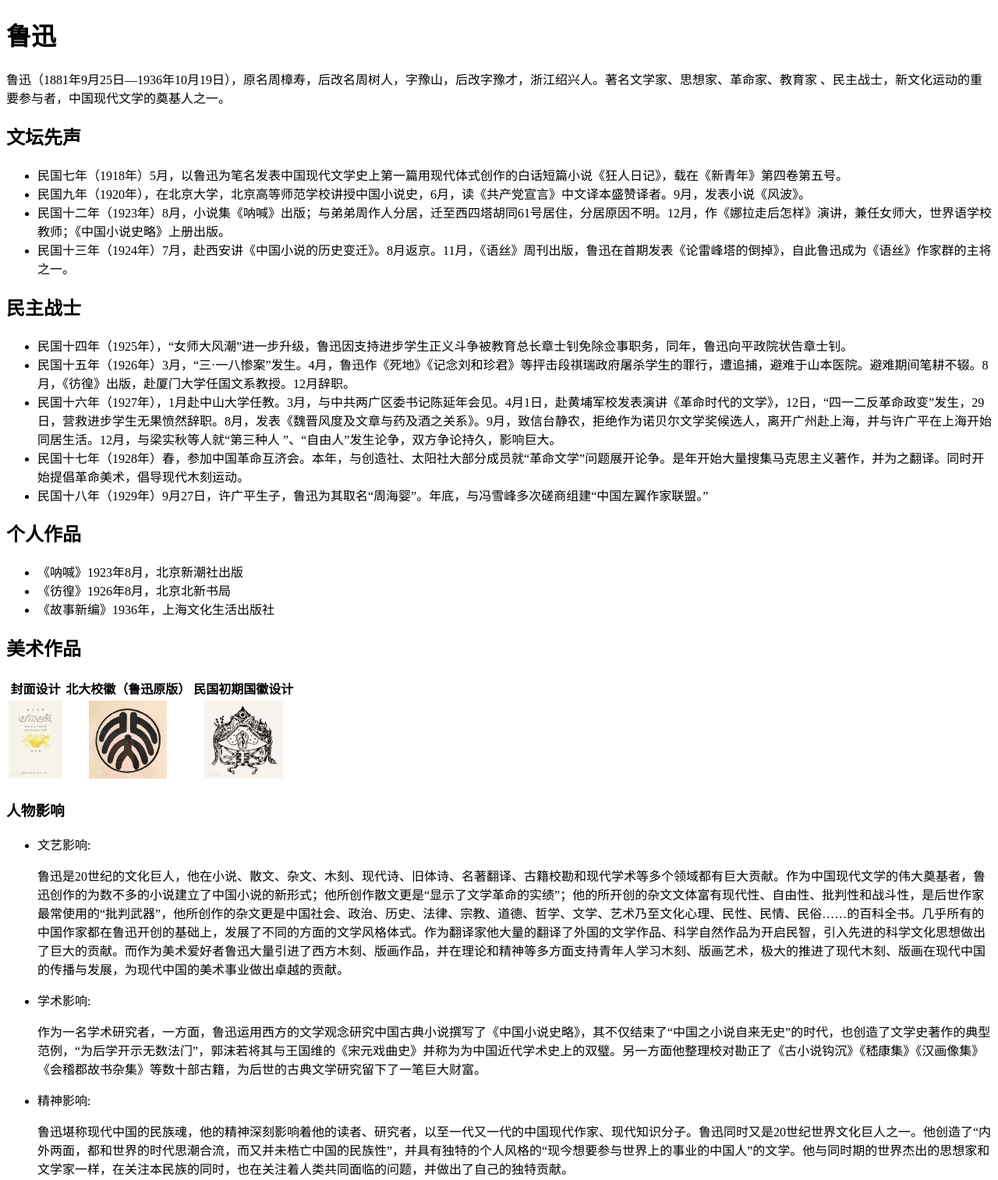
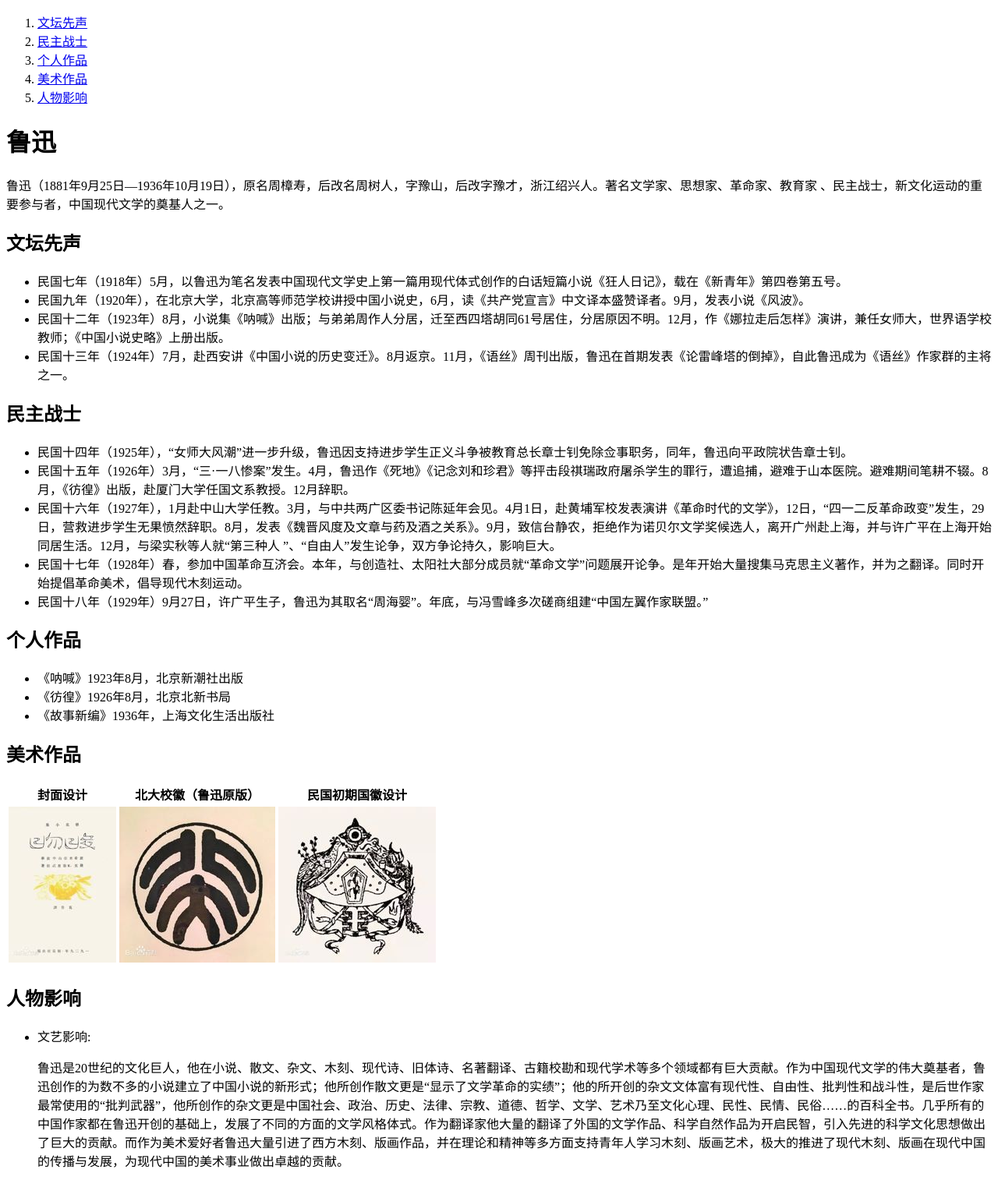
Before and after one commit to QuQyouth/luxun, a plain HTML site: page index.html in a window 1280 px wide. Shown: the top 1514 px of the page at 78% size. Drawn offline with Linux system fonts and the light colour scheme.

Commit message:
更新index.html

```diff
--- a/index.html
+++ b/index.html
@@ -4,7 +4,7 @@
 <head>
     <meta charset="UTF-8">
     <meta http-equiv="X-UA-Compatible" content="IE=edge">
-    <meta name="viewport" content="width=device-width, initial-scale=1.0">
+    <meta name="viewport" content="width=device-width, initial-scale=1.0, minimum-scale=1.0, maximum-scale=1.0, user-scalable=no">
     <title>鲁迅</title>
     <style>
         img {
@@ -14,11 +14,20 @@
 </head>
 
 <body>
+    <nav>
+        <ol>
+            <li><a href="#wen">文坛先声</a></li>
+            <li><a href="#min">民主战士</a></li>
+            <li><a href="#fam">个人作品</a></li>
+            <li><a href="#art">美术作品</a></li>
+            <li><a href="#inf">人物影响</a></li>
+        </ol>
+    </nav>
     <h1>鲁迅</h1>
     <p>
         鲁迅（1881年9月25日—1936年10月19日），原名周樟寿，后改名周树人，字豫山，后改字豫才，浙江绍兴人。著名文学家、思想家、革命家、教育家 、民主战士，新文化运动的重要参与者，中国现代文学的奠基人之一。
     </p>
-    <h2>文坛先声</h2>
+    <h2 id="wen">文坛先声</h2>
     <!-- 选中  ctrl+shift+p  emmet wrap  ul>li* -->
     <ul>
         <li>民国七年（1918年）5月，以鲁迅为笔名发表中国现代文学史上第一篇用现代体式创作的白话短篇小说《狂人日记》，载在《新青年》第四卷第五号。</li>
@@ -26,7 +35,7 @@
         <li>民国十二年（1923年）8月，小说集《呐喊》出版；与弟弟周作人分居，迁至西四塔胡同61号居住，分居原因不明。12月，作《娜拉走后怎样》演讲，兼任女师大，世界语学校教师；《中国小说史略》上册出版。</li>
         <li>民国十三年（1924年）7月，赴西安讲《中国小说的历史变迁》。8月返京。11月，《语丝》周刊出版，鲁迅在首期发表《论雷峰塔的倒掉》，自此鲁迅成为《语丝》作家群的主将之一。</li>
     </ul>
-    <h2>民主战士</h2>
+    <h2 id="min">民主战士</h2>
     <ul>
         <li>民国十四年（1925年），“女师大风潮”进一步升级，鲁迅因支持进步学生正义斗争被教育总长章士钊免除佥事职务，同年，鲁迅向平政院状告章士钊。</li>
         <li>民国十五年（1926年）3月，“三·一八惨案”发生。4月，鲁迅作《死地》《记念刘和珍君》等抨击段祺瑞政府屠杀学生的罪行，遭追捕，避难于山本医院。避难期间笔耕不辍。8月，《彷徨》出版，赴厦门大学任国文系教授。12月辞职。</li>
@@ -34,13 +43,13 @@
         <li>民国十七年（1928年）春，参加中国革命互济会。本年，与创造社、太阳社大部分成员就“革命文学”问题展开论争。是年开始大量搜集马克思主义著作，并为之翻译。同时开始提倡革命美术，倡导现代木刻运动。</li>
         <li>民国十八年（1929年）9月27日，许广平生子，鲁迅为其取名“周海婴”。年底，与冯雪峰多次磋商组建“中国左翼作家联盟。”</li>
     </ul>
-    <h2>个人作品</h2>
+    <h2 id="fam">个人作品</h2>
     <ul>
         <li>《呐喊》1923年8月，北京新潮社出版 </li>
         <li>《彷徨》1926年8月，北京北新书局 </li>
         <li>《故事新编》1936年，上海文化生活出版社 </li>
     </ul>
-    <h2>美术作品</h2>
+    <h2 id="art">美术作品</h2>
     <table>
         <thead>
             <th>封面设计</th>
@@ -49,13 +58,19 @@
         </thead>
         <tbody>
             <tr style="text-align:center">
-                <td><img height="100" src="./image/1.webp" alt=""></td>
-                <td><img height="100" src="./image/2.webp" alt=""></td>
-                <td><img height="100" src="./image/3.webp" alt=""></td>
+                <td>
+                    <a href="./image/1.jpg" target="_blank"><img src="./image/1.jpg" alt=""></a>
+                </td>
+                <td>
+                    <a href="./image/2.jpg" target="_blank"><img src="./image/2.jpg" alt=""></a>
+                </td>
+                <td>
+                    <a href="./image/3.jpg" target="_blank"><img src="./image/3.jpg" alt=""></a>
+                </td>
             </tr>
         </tbody>
     </table>
-    <h3>人物影响</h3>
+    <h2 id="inf">人物影响</h2>
     <ul>
         <li>文艺影响:
             <p>鲁迅是20世纪的文化巨人，他在小说、散文、杂文、木刻、现代诗、旧体诗、名著翻译、古籍校勘和现代学术等多个领域都有巨大贡献。作为中国现代文学的伟大奠基者，鲁迅创作的为数不多的小说建立了中国小说的新形式；他所创作散文更是“显示了文学革命的实绩”；他的所开创的杂文文体富有现代性、自由性、批判性和战斗性，是后世作家最常使用的“批判武器”，他所创作的杂文更是中国社会、政治、历史、法律、宗教、道德、哲学、文学、艺术乃至文化心理、民性、民情、民俗……的百科全书。几乎所有的中国作家都在鲁迅开创的基础上，发展了不同的方面的文学风格体式。作为翻译家他大量的翻译了外国的文学作品、科学自然作品为开启民智，引入先进的科学文化思想做出了巨大的贡献。而作为美术爱好者鲁迅大量引进了西方木刻、版画作品，并在理论和精神等多方面支持青年人学习木刻、版画艺术，极大的推进了现代木刻、版画在现代中国的传播与发展，为现代中国的美术事业做出卓越的贡献。
```
Also changed, not shown: image/1.jpg (added), image/1.webp (deleted), image/2.jpg (added), image/2.webp (deleted), image/3.jpg (added), image/3.webp (deleted).
